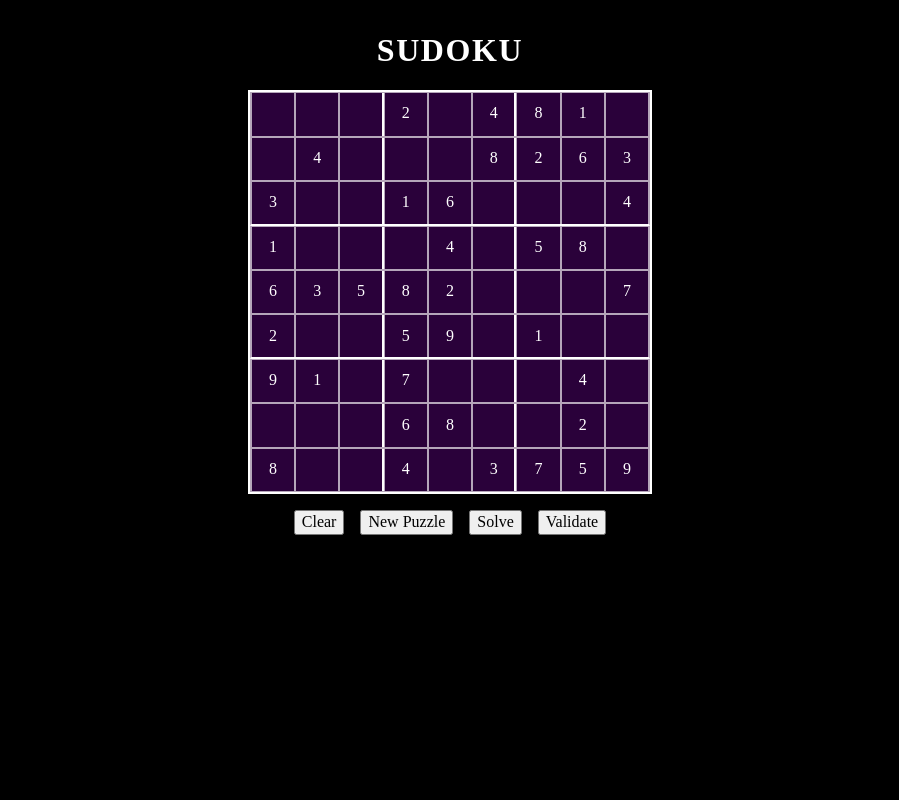
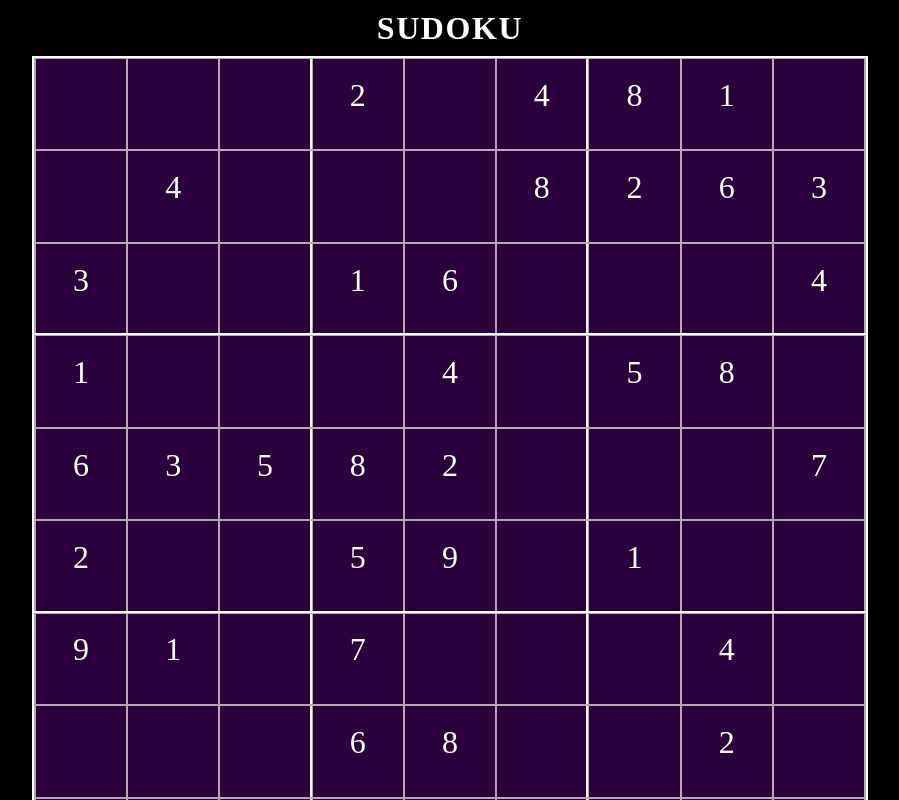
Before and after one commit to Egrodo/sudoku, a React (Create React App) app: page / in a window 1280 px wide. Shown: the top 800 px of the page, without its empty margins (190-1089 px from the left). Built offline with nearby package versions, Linux system fonts and the light colour scheme; a web font is replaced by a local one.

Commit message:
Started working on responsiveness

```diff
--- a/package.json
+++ b/package.json
@@ -4,7 +4,6 @@
   "version": "0.1.0",
   "private": true,
   "dependencies": {
-    "emotion": "^9.2.3",
     "eslint": "^4.19.1",
     "normalize.css": "^8.0.0",
     "prop-types": "^15.6.1",
--- a/src/components/Block.js
+++ b/src/components/Block.js
@@ -1,6 +1,6 @@
-/* eslint-disable class-methods-use-this */
 import React, { Component } from 'react';
 import PropTypes from 'prop-types';
+import '../css/Block.css';
 
 class Block extends Component {
   constructor() {
--- a/src/components/GameContainer.js
+++ b/src/components/GameContainer.js
@@ -94,7 +94,6 @@ class GameContainer extends Component {
 
   render() {
     // TODO: Fix prop drilling with context api.
-    // TODO: Put ui into its own component.
     const { solved, message, err } = this.state;
     return (
       <Fragment>
@@ -117,14 +116,14 @@ class GameContainer extends Component {
         </div>
 
         <div className="ui">
-          <button onClick={this.clear}>
-            Clear
-          </button>
           <button onClick={this.reset}>
             New Puzzle
           </button>
           <button onClick={this.solve}>
             Solve
+          </button>
+          <button onClick={this.clear}>
+            Clear Board
           </button>
           <button onClick={this.validate}>
             Validate
--- a/src/components/Row.js
+++ b/src/components/Row.js
@@ -1,6 +1,7 @@
 import React, { Component } from 'react';
 import PropTypes from 'prop-types';
 import Block from './Block';
+import '../css/Row.css';
 
 class Row extends Component {
   constructor() {
--- a/src/css/App.css
+++ b/src/css/App.css
@@ -1,5 +1,8 @@
 div.App {
-  margin: 2em auto;
-  max-width: 70vw;
+  margin: auto;
   text-align: center;
 }
+
+div.App h1 {
+  margin: 0.3em 0;
+}
--- /dev/null
+++ b/src/css/Block.css
@@ -0,0 +1,33 @@
+div.Block:nth-of-type(3), div.Block:nth-of-type(6) {
+  border-right: 2px solid white;
+}
+
+div.Block {
+  border-left: 1px solid rgba(255, 255, 255, 0.65);
+  border-right: 1px solid rgba(255, 255, 255, 0.65);
+}
+
+div.Block form input {
+  width: 1em;
+  height: 1em;
+  background-color: inherit;
+  border: none;
+  color: white;
+  text-align: center;
+  margin-top: .4em;
+}
+
+div.Block.change {
+  animation: colorFade 2s;
+}
+
+@keyframes colorFade {
+  0% { background-color: rgba(255, 0, 0, 0.7) }
+  100% { background-color: rgba(255, 0, 0, 0) }
+}
+
+@media only screen and (min-width: 375px) {
+  div.Block form input {
+    margin-top: .6em;
+  }
+}
--- a/src/css/GameContainer.css
+++ b/src/css/GameContainer.css
@@ -2,54 +2,33 @@ div.GameContainer {
   display: grid;
   grid-template-columns: 1fr;
   grid-template-rows: repeat(9, 1fr);
-
   margin: auto;
-  height: 25em;
-  width: 25em;
+  height: 50vh;
+  width: 80vw;
   border: 2px solid white;
-
   background-color: #2a013a;
 }
 
-div.Row {
-  /* Row of 9 blocks */
-  display: grid;
-  grid-template-columns: repeat(9, 1fr);
-  grid-template-rows: 1fr;
-  margin: 0;
-  padding: 0;
-  border: 1px solid rgba(255, 255, 255, 0.65);
-}
-
-div.Row:nth-of-type(3), div.Row:nth-of-type(6){
-  border-bottom: 2px solid white;
-}
-
-div.Block:nth-of-type(3), div.Block:nth-of-type(6) {
-  border-right: 2px solid white;
-}
-
-div.Block {
-  border-left: 1px solid rgba(255, 255, 255, 0.65);
-  border-right: 1px solid rgba(255, 255, 255, 0.65);
-}
-
-div.Block form input {
-  width: 2em;
-  height: 2em;
-  background-color: inherit;
-  border: none;
-  color: white;
-  text-align: center;
-  margin-top: .2em;
-}
-
 div.ui {
-  margin: 1em 0 2em 0;
+  margin: .7em;
 }
 
 div.ui button {
-  margin: 0 .5em 0 .5em;
+  background-color: #2a013a;
+  border: 2px solid #888888;
+  color: white;
+  cursor: pointer;
+  padding: .5em;
+  margin: .5em;
+  width: 8em;
+  text-decoration: none;
+  display: inline-block;
+  font-size: 1em;
+  transition-duration: .8s;
+}
+
+div.ui button:active {
+  background-color: #4a0067;
 }
 
 h4.message {
@@ -60,11 +39,75 @@ h4.message.err {
   color: red;
 }
 
-div.Block.change {
-  animation: colorFade 2s;
+@media only screen and (min-width: 400px) {
+  div.ui button {
+    width: 10em;
+  }
 }
 
-@keyframes colorFade {
-  0% { background-color: rgba(255, 0, 0, 0.7) }
-  100% { background-color: rgba(255, 0, 0, 0) }
+@media only screen and (min-width: 550px) {
+  div.ui button {
+    font-size: 1.1em;
+    width: 11em;
+  }
 }
+
+@media only screen and (min-width: 655px) {
+  div.GameContainer {
+    width: 65vw;
+  }
+  div.ui {
+    width: 70vw;
+    margin: 1em auto;
+  }
+}
+
+@media only screen and (min-width: 750px) {
+  div.GameContainer {
+    width: 55vw;
+    height: 40vh;
+    font-size: 1.2em;
+  }
+}
+
+@media only screen and (min-width: 1000px) {
+  div.GameContainer {
+    width: 65vw;
+    height: 65vw;
+    font-size: 2em;
+  }
+
+  div.ui {
+    width: 50vw;
+  }
+}
+
+@media only screen and (min-width: 1300px) {
+  div.GameContainer {
+    width: 45vw;
+    height: 45vw;
+  }
+
+  div.ui button {
+    width: 15em;
+  }
+}
+
+@media only screen and (min-width: 1500px) {
+  div.GameContainer {
+    height: 35vw;
+    width: 35vw;
+    font-size: 1.5em;
+  }
+}
+
+@media only screen and (min-width: 1700px) {
+  div.GameContainer {
+    height: 20em;
+    width: 20em;
+    font-size: 1.1em;
+  }
+  div.ui button {
+    width: 17em;
+  }
+}
--- /dev/null
+++ b/src/css/Row.css
@@ -0,0 +1,12 @@
+div.Row {
+  display: grid;
+  grid-template-columns: repeat(9, 1fr);
+  grid-template-rows: 1fr;
+  margin: 0;
+  padding: 0;
+  border: 1px solid rgba(255, 255, 255, 0.65);
+}
+
+div.Row:nth-of-type(3), div.Row:nth-of-type(6){
+  border-bottom: 2px solid white;
+}
```
Also changed, not shown: .eslintrc.json, 1 other file (tests, documents, lock files or other folders).
